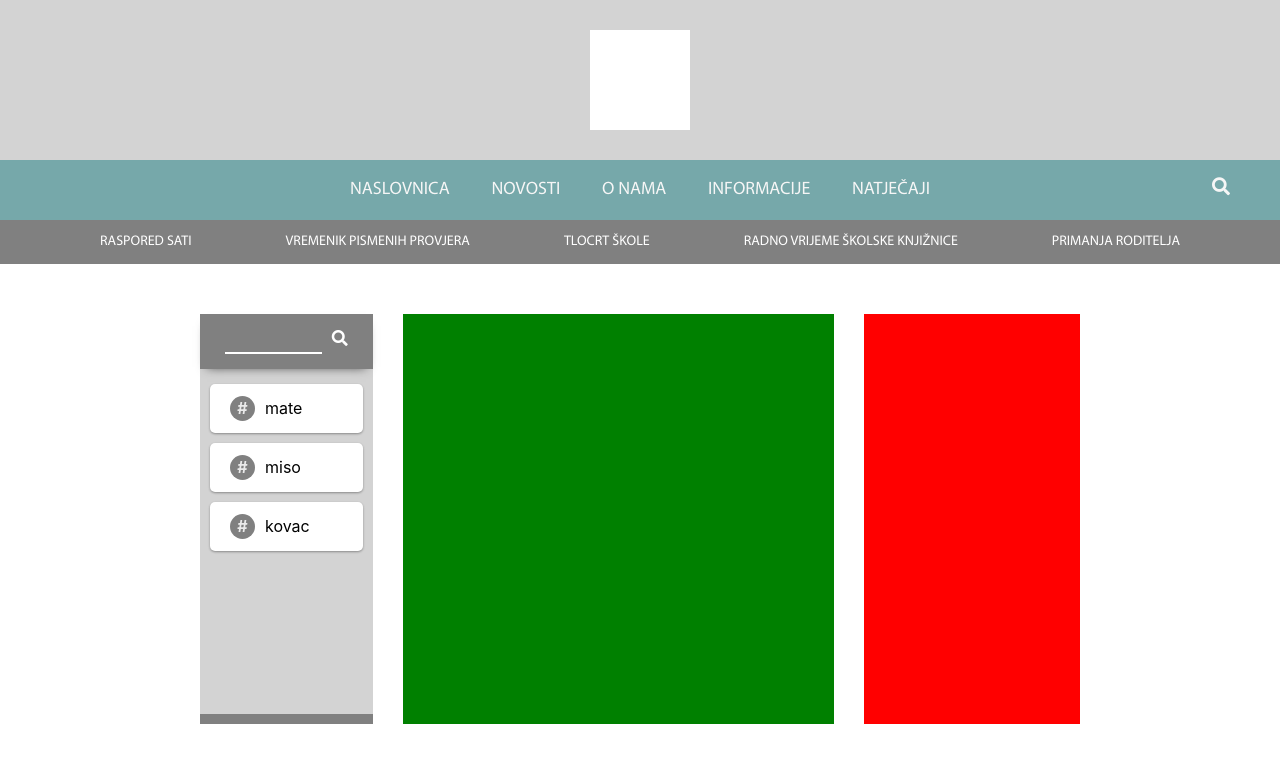
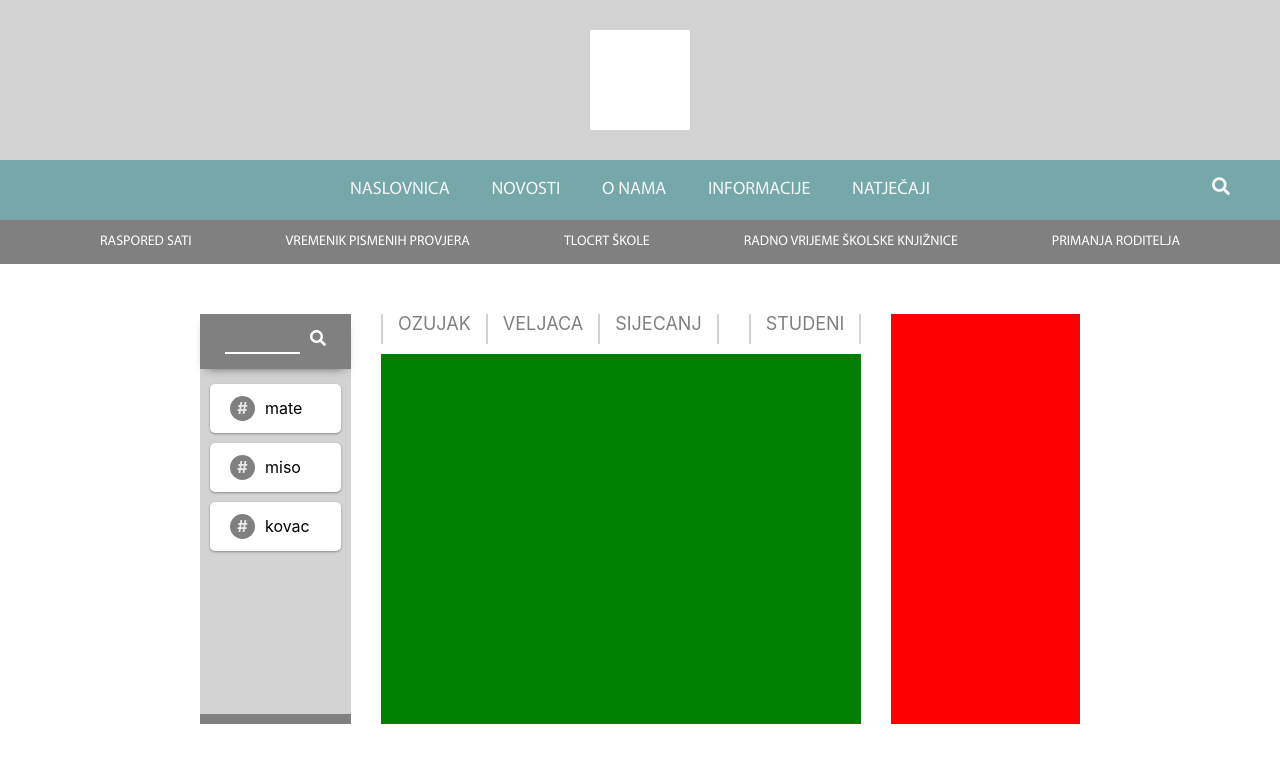
Before and after one commit to JBarti/Trema_v2, a React (Create React App) app in the folder frontend/trema/: page /novosti in a window 1280 px wide. Shown: the top 762 px of the page. Built offline with nearby package versions, Linux system fonts and the light colour scheme.

Commit message:
Added month picker for news

```diff
--- /dev/null
+++ b/frontend/trema/src/pages/news/components/monthPicker/monthPicker.jsx
@@ -0,0 +1,89 @@
+import React, { Fragment } from 'react';
+import styles from './monthPicker.module.css';
+
+
+const MONTHS = {
+  1: 'SIJECANJ',
+  2: 'VELJACA',
+  3: 'OZUJAK',
+  4: 'TRAVANJ',
+  5: 'SVIBANJ',
+  6: 'LIPANJ',
+  7: 'SRPANJ',
+  8: 'KOLOVOZ',
+  9: 'RUJAN',
+  10: 'LISTOPAD',
+  11: 'STUDENI',
+  12: 'PROSINAC',
+};
+
+
+class MonthPicker extends React.Component {
+  constructor(props) {
+    super(props);
+
+    const currentDate = new Date();
+    const months = [0, 1, 2, 3, 4].map((num) => {
+      const date = new Date();
+      date.setMonth(currentDate.getMonth() - num);
+      return MONTHS[date.getMonth()];
+    });
+
+    this.state = {};
+    this.state.months = months.map((name, index) => ({ index, name, selected: false }));
+
+    this.onMonthClick = this.onMonthClick.bind(this);
+  }
+
+  onMonthClick(index) {
+    return () => {
+      this.setState((prevState) => {
+        const { months } = prevState;
+        const newMonths = months.map((month) => {
+          const newMonth = { ...month };
+          if (newMonth.selected && newMonth.index === index) {
+            newMonth.selected = false;
+            return newMonth;
+          }
+          newMonth.selected = newMonth.index === index;
+          return newMonth;
+        });
+        return { months: newMonths };
+      });
+    };
+  }
+
+  render() {
+    const { months } = this.state;
+    return (
+      <div className={styles.picker}>
+        <div className={styles.picker__divider} />
+        {
+          months.map((month) => {
+            const pickerClassName = `
+            ${styles.picker__month}
+            ${month.selected ? styles['picker__month--selected'] : ''}
+            `;
+            return (
+              <Fragment>
+                <div
+                  className={pickerClassName}
+                  role='button'
+                  tabIndex={0}
+                  onKeyPress={() => {}}
+                  onClick={this.onMonthClick(month.index)}
+                >
+                  {month.name}
+                </div>
+                <div className={styles.picker__divider} />
+              </Fragment>
+            );
+          })
+        }
+      </div>
+    );
+  }
+}
+
+
+export default MonthPicker;
--- /dev/null
+++ b/frontend/trema/src/pages/news/components/monthPicker/monthPicker.module.css
@@ -0,0 +1,44 @@
+.picker {
+    display: flex;
+    flex-direction: row;
+    width: 100%;
+    justify-content: center;
+    background-color: white;
+    padding-bottom: 10px;
+    height: 30px;
+}
+
+.picker__month {
+    flex-grow: 1;
+    text-align: center;
+    font-size: 18px;
+    margin-left: 15px;
+    margin-right: 15px;
+    transition: font-size 0.25s;
+    color: gray;
+}
+
+.picker__month:hover {
+    font-size: 22px;
+    color: black;
+}
+
+.picker__month--selected {
+    font-size: 22px;
+    color: black;
+    transition: color 0.15s;
+}
+
+.picker__month--selected:hover {
+    color: red;
+}
+
+.picker__month:focus {
+    outline: none;
+}
+
+.picker__divider {
+    height: 100%;
+    width: 2px;
+    background-color: lightgray;
+}
--- a/frontend/trema/src/pages/news/news.jsx
+++ b/frontend/trema/src/pages/news/news.jsx
@@ -3,6 +3,7 @@ import styles from './news.module.css';
 import { MainNavbar, SideNavbar } from '../../components/common/navbar';
 import Block from '../../components/common/block/block';
 import TagFilter from './components/tagFilter/tagFilter';
+import MonthPicker from './components/monthPicker/monthPicker';
 
 
 class News extends React.Component {
@@ -34,7 +35,9 @@ class News extends React.Component {
         <SideNavbar />
         <div className={styles['news__content']}>
           <TagFilter tagNames={this.tagNames} onChange={this.onTagsChange} />
-          <div className={styles['content__middle']} />
+          <div className={styles['content__middle']}>
+            <MonthPicker />
+          </div>
           <div className={styles['content__right']} />
         </div>
         <Block />
--- a/frontend/trema/src/pages/news/news.module.css
+++ b/frontend/trema/src/pages/news/news.module.css
@@ -28,6 +28,8 @@
 .content__middle {
     background-color: green;
     flex: 2;
+    display: flex;
+    flex-direction: column;
 }
 
 .content__right {
```
